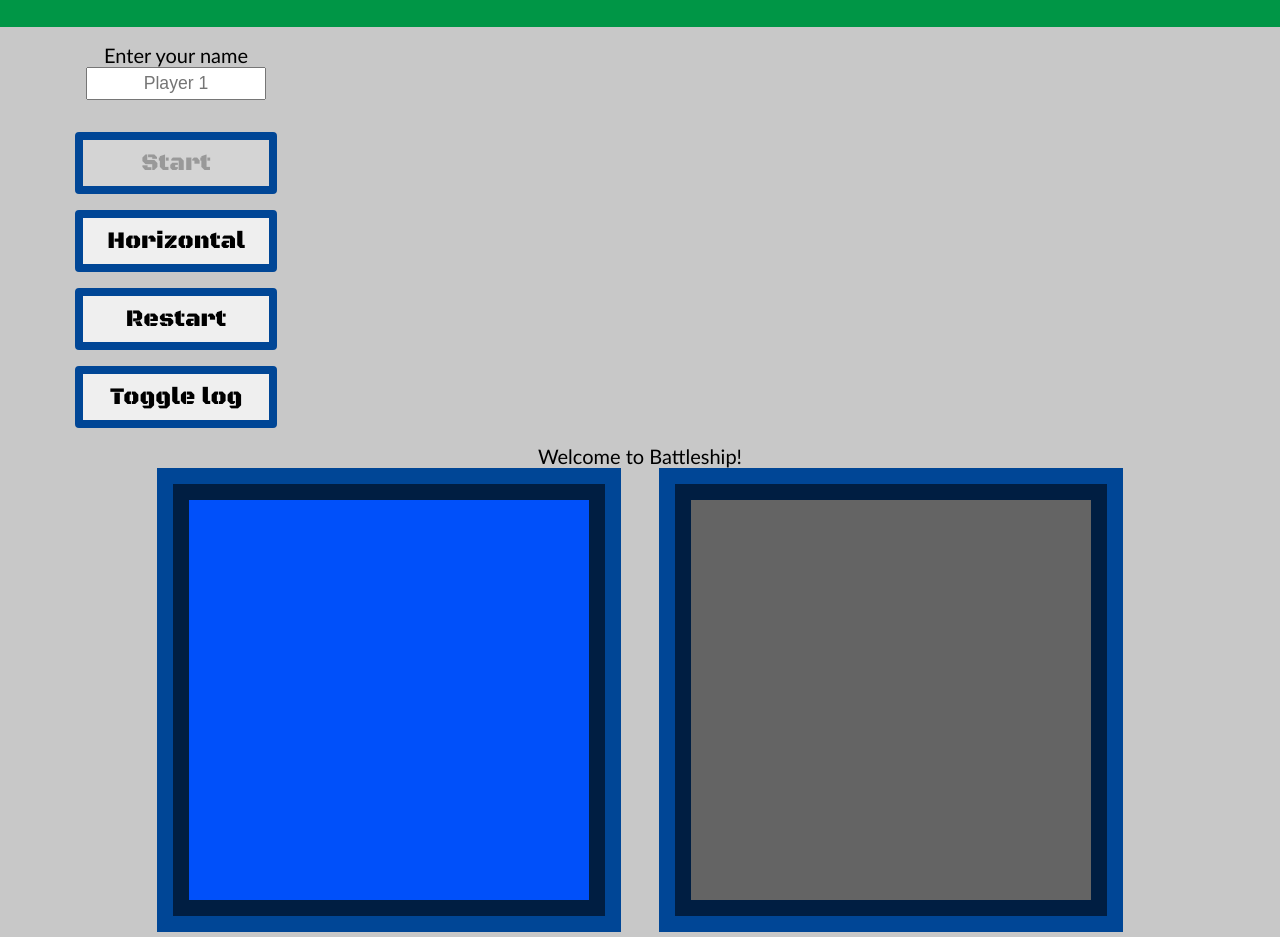
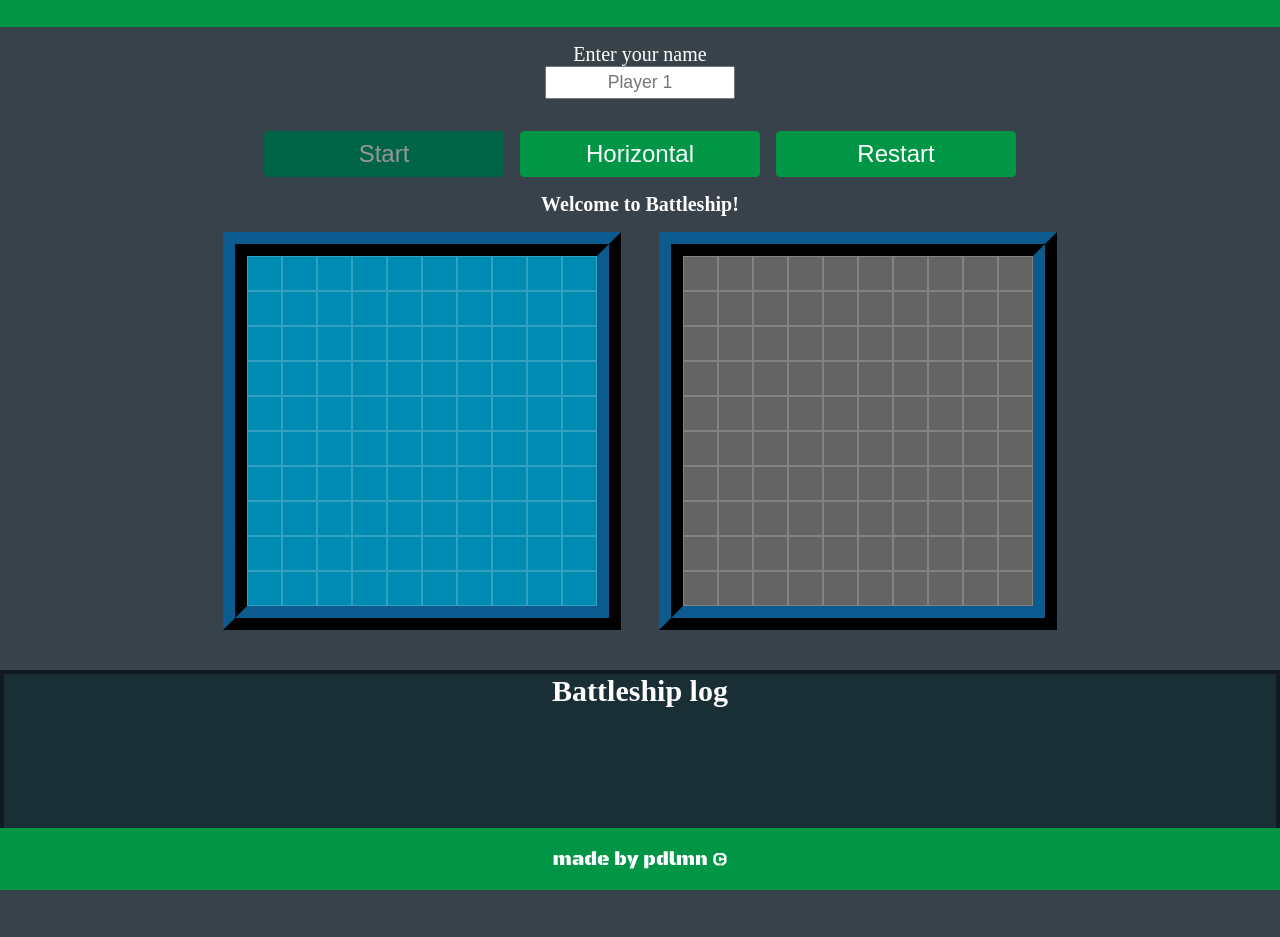
Before and after one commit to pdlmn/battleship, a website built with webpack: page src/template.html in a window 1280 px wide. Shown: the part 139-1076 px from the top of the page. After the commit the page ends 1029 px from the top, so only its background shows below. Built offline with nearby package versions, Linux system fonts and the light colour scheme.

Commit message:
Added log

```diff
--- a/src/logic/game_handler.js
+++ b/src/logic/game_handler.js
@@ -12,21 +12,19 @@ import { wrapInDiv, queryDocument, addClass, removeClass, replaceClass, toggleCl
   const startBtn = queryDocument('#start-game')
   const restartBtn = queryDocument('#restart-game')
   const nameInp = queryDocument('#player-name')
-  const nameInpDiv = queryDocument('#input-area')
   const rotateBtn = queryDocument('#rotate')
   const logDiv = queryDocument('#log')
-  const logWindow = queryDocument('#log-area')
-  const logBtn = queryDocument('#log-button')
   let hintsDiv = queryDocument('#hints')
 
   let nameInputed = Boolean(nameInp.value)
   let shipsPlaced = false
+  let msgCount = 0
+
   startBtn.disabled = true
 
   startBtn.addEventListener('click', () => {
-    ;[nameInp, nameInpDiv].forEach((el) => addClass('hidden', el))
     ;[startBtn, rotateBtn].forEach((el) => addClass('display-none', el))
-    removeClass('display-none', logBtn)
+    nameInp.disabled = true
     eventsHandler.trigger(events.GAME_STARTED, nameInp.value)
     hintsDiv.innerText = 'Good luck, Admiral!'
   })
@@ -40,10 +38,6 @@ import { wrapInDiv, queryDocument, addClass, removeClass, replaceClass, toggleCl
       rotateBtn.innerText = 'Vertical'
     }
     eventsHandler.trigger(events.SHIP_ROTATED, rotateBtn.dataset.plane)
-  })
-
-  logBtn.addEventListener('click', () => {
-    toggleClass('display-none', logWindow)
   })
 
   nameInp.addEventListener('input', (e) => {
@@ -70,12 +64,12 @@ import { wrapInDiv, queryDocument, addClass, removeClass, replaceClass, toggleCl
     events.COMPUTER_FINISHED_TURN
   ], ({ status, player }) => {
     const logClass = `log-${player.type}-${status.shipStatus || status.value}`
-    let msg
+    let msg = `Turn ${++msgCount}. y${status.y} y${status.x}`
     if (status.value === 'missed') {
-      msg = `${status.y} ${status.x}. ${player.name} missed...`
+      msg += ` ${player.name} missed...`
     }
     if (status.value === 'hit') {
-      msg = `${status.y} ${status.x}. ${player.name} ${status.shipStatus} ${status.ship}!`
+      msg += ` ${player.name} ${status.shipStatus} ${status.ship}!`
     }
     const log = wrapInDiv(msg, [logClass])
     const hint = cloneEl(log)
--- a/src/styles/style.css
+++ b/src/styles/style.css
@@ -5,13 +5,14 @@
 
 body {
   height: 100vh;
+  width: 100wh;
   display: flex;
   flex-direction: column;
   justify-content: space-between;
   margin: 0;
   font-size: 1.25rem;
-  background: rgb(200, 200, 200);
-  font-family: 'Gill Sans', 'Gill Sans MT', Calibri, 'Trebuchet MS', sans-serif;
+  background: rgb(56, 66, 74);
+  color: white;
 }
 
 header {
@@ -19,6 +20,7 @@ header {
   font-size: 2rem;
   text-align: center;
   background: rgb(0, 150, 70);
+  letter-spacing: .5ch;
 }
 
 main {
@@ -37,12 +39,26 @@ footer {
 }
 
 button {
-  font-family: 'BlackOpsOne';
   font-size: 1.5rem;
   margin: .5rem;
   padding: .5rem 1.5rem;
-  border: .5rem solid rgb(0, 70, 150);
+  background: rgb(0, 150, 70);
+  border: 1px solid rgb(0, 150, 70);
+  color: white;
   border-radius: .25rem;
+  min-width: 15rem;
+}
+
+button:hover {
+  background: rgb(0, 190, 70);
+  border: 1px solid rgb(0, 190, 70);
+  border-radius: .25rem;
+}
+
+button:disabled {
+  color: rgb(150, 150, 150);
+  background: rgb(0, 100, 70);
+  border: 1px solid rgb(0, 100, 70);
 }
 
 .menu {
@@ -51,14 +67,10 @@ button {
   justify-content: center;
   align-items: center;
   gap: .5rem;
-  margin-right: auto;
-  padding-left: 3rem;
-  width: 20%;
 }
 
 .menu-buttons {
   display: flex;
-  flex-direction: column;
 }
 
 #input-name,
@@ -88,8 +100,21 @@ button {
   align-items: center;
 }
 
+.log-area {
+  width: 100%;
+}
+
+.log-window {
+  box-sizing: border-box;
+  border: .25rem solid rgb(16, 26, 34);
+  border-bottom: none;
+  background: rgb(26, 46, 54);
+  width: 100%;
+}
+
 .log-window h2 {
   text-align: center;
+  margin: 0;
 }
 
 .boards-area {
@@ -98,11 +123,12 @@ button {
   justify-content: center;
   align-items: center;
   margin-top: .5rem;
-  margin-bottom: .5rem;
+  margin-bottom: 2.5rem;
 }
 
-.gutter {
-  width: 15%;
+#hints {
+  margin-bottom: 1rem;
+  font-weight: bold;
 }
 
 .boards {
@@ -113,28 +139,23 @@ button {
 }
 
 .board {
-  height: 400px;
-  width: 400px;
-  background: yellow;
+  height: 350px;
+  width: 350px;
+  background: rgb(0, 139, 179);
   display: flex;
   flex-wrap: wrap;
-  border-top: 2rem ridge rgb(0, 70, 150);
-  border-left: 2rem ridge rgb(0, 70, 150);
-  border-right: 2rem groove rgb(0, 70, 150);
-  border-bottom: 2rem groove rgb(0, 70, 150);
+  border: 1.5rem ridge rgb(5, 37, 58);
 }
 
 .cell {
-  height: 40px;
-  width: 40px;
-}
-
-.water {
-  background: rgb(0, 80, 250);
+  box-sizing: border-box;
+  border: 1px solid rgba(250, 250, 250, .2);
+  height: 35px;
+  width: 35px;
 }
 
 .water:hover {
-  background: rgb(0, 80, 200);
+  background: rgb(0, 190, 145);
 }
 
 .fog-of-war {
@@ -189,9 +210,9 @@ button {
 }
 
 #log {
-  height: 17ch;
-  width: 40ch;
   overflow-y: scroll;
+  width: 70%;
+  height: 12ch;
 }
 
 .log-player-missed {
--- a/src/template.html
+++ b/src/template.html
@@ -12,21 +12,14 @@
 
   <main>
 
-    <div class="log-area">
-      <div class="log-window display-none">
-        <h2>Battleship log</h2>
-        <div id="log"></div>
-      </div>
-    </div>
+    <div class="menu">
 
-    <div class="menu">
       <div id="input-area">
         <label for="player-name">Enter your name</label>
         <input type="text" placeholder="Player 1" id="player-name" maxlength="15">
       </div>
 
       <div class="menu-buttons">
-
 
         <button id="start-game">
           Start
@@ -40,14 +33,12 @@
           Restart
         </button>
 
-        <button class="" id="log-button">
-          Toggle log
-        </button>
+      </div>
 
-      </div>
     </div>
 
     <div class="boards-area">
+
       <div id="hints">Welcome to Battleship!</div>
 
       <div class="boards">
@@ -55,6 +46,14 @@
         <div class="board" id="player-board"></div>
         <div class="board no-display" id="computer-board"></div>
 
+      </div>
+
+    </div>
+
+    <div class="log-area">
+      <div class="log-window">
+        <h2>Battleship log</h2>
+        <div id="log"></div>
       </div>
     </div>
 
```
